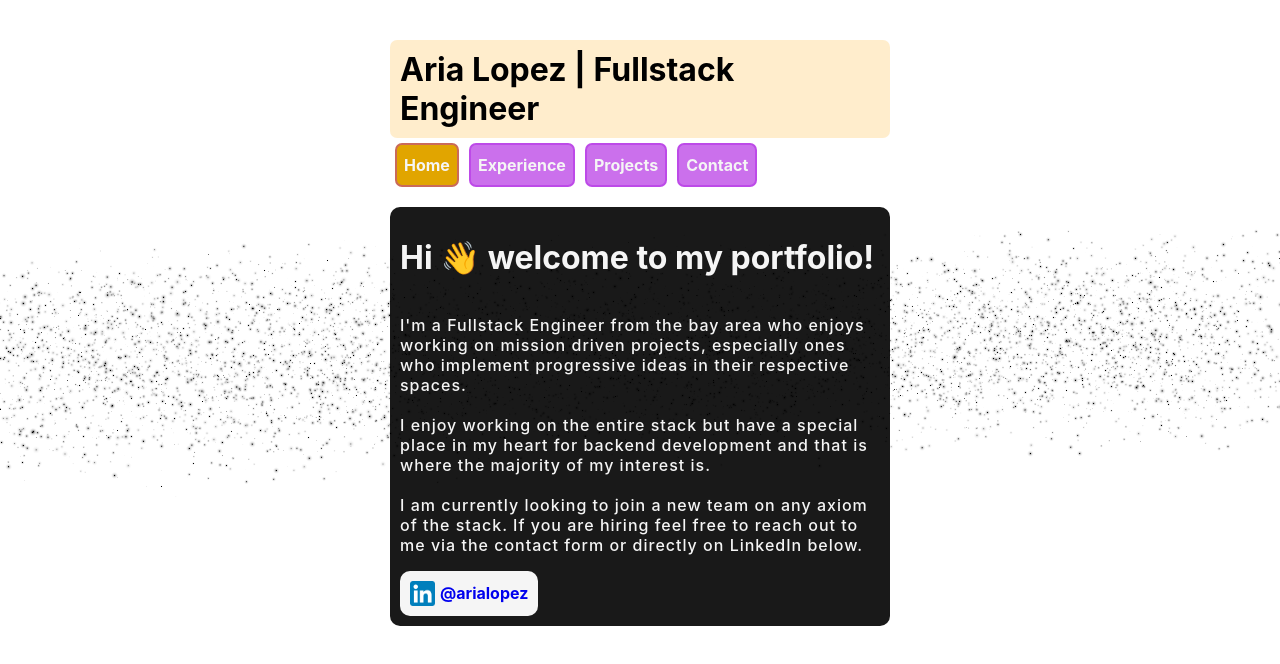
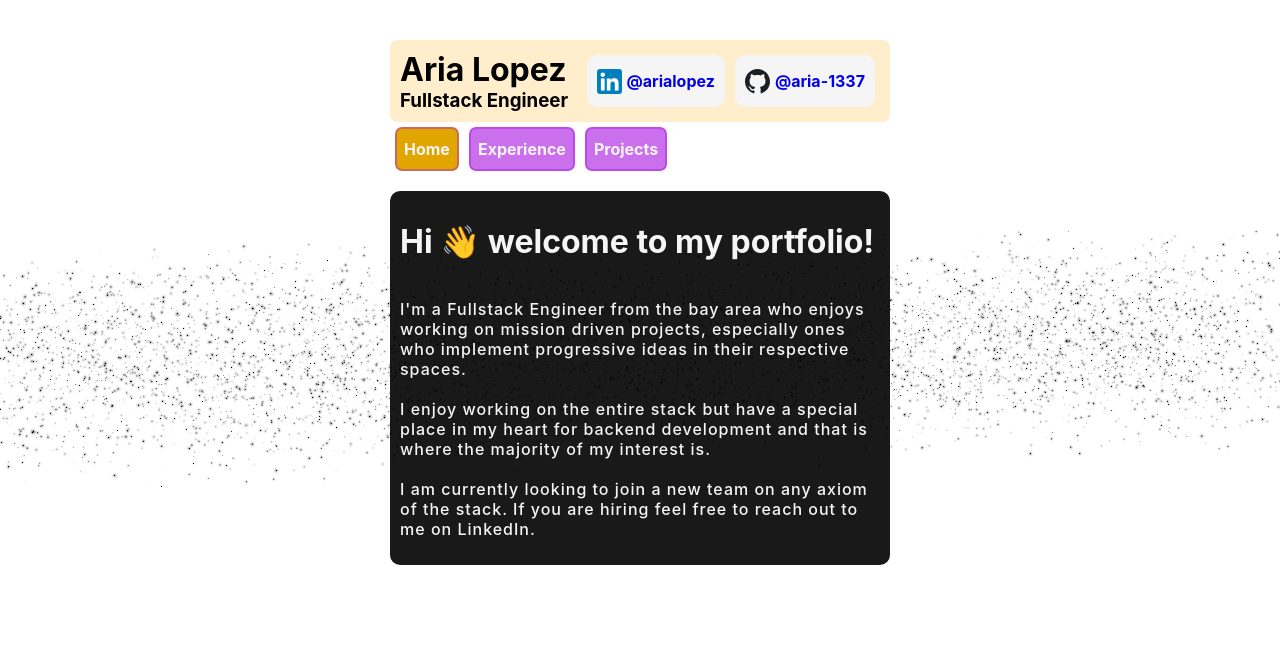
Before and after one commit to aria-1337/pretty-portfolio, a React (Create React App) app: page / in a window 1280 px wide. Shown: the top 664 px of the page. Built offline with nearby package versions, Linux system fonts and the light colour scheme; the HTML template or start-up script is replaced by a standard one.

Commit message:
Github button + downscaling properly on header

```diff
--- a/src/components/Header.tsx
+++ b/src/components/Header.tsx
@@ -9,7 +9,23 @@ interface HeaderProps {
 export default function Header({ currentContent, setContent }: HeaderProps) {
     return (<Container>
         <TitleContainer>
-            <Title>Aria Lopez | Fullstack Engineer</Title>
+            <NameContainer>
+                <Title>Aria Lopez</Title>
+                <SubTitle>Fullstack Engineer</SubTitle>
+            </NameContainer>
+
+            <SocialContainer>
+                <SocialButton target="_blank" href="https://www.linkedin.com/in/arialopez/">
+                    <SocialImg src="/linkedin.png" />
+                    <P>@arialopez</P>
+                </SocialButton>
+
+                <SocialButton target="_blank" href="https://github.com/aria-1337">
+                    <SocialImg src="/github.svg" />
+                    <P>@aria-1337</P>
+                </SocialButton>
+
+            </SocialContainer>
         </TitleContainer>
         <NavContainer>
             <NavButton
@@ -29,24 +45,33 @@ export default function Header({ currentContent, setContent }: HeaderProps) {
                 selected={currentContent === 'projects'}>
                 Projects
             </NavButton>
-
-            <NavButton
-                onClick={() => setContent('contact')}
-                selected={currentContent === 'contact'}>
-                Contact
-            </NavButton>
         </NavContainer>
     </Container>);
 }
+
+const P = styled.p`
+    margin: 0;
+`;
 
 const Container = styled.div`
     display: flex;
     flex-direction: column;
     width: 500px;
     @media(max-width: 500px) {
-        width: 300px;
+        width: 90%;
+        align-items: center;
+        justify-content: center;
     }
     margin-bottom: 3%;
+`;
+
+const SubTitle = styled.h3`
+    margin: 0;
+`;
+
+const NameContainer = styled.div`
+    display: flex;
+    flex-direction: column;
 `;
 
 const TitleContainer = styled.div`
@@ -57,9 +82,11 @@ const TitleContainer = styled.div`
     padding: 10px;
     justify-content: space-between;
     @media (max-width: 500px) {
-        margin-right: 3%;
+        flex-direction: column;
+        align-items: center;
+        width: 100%;
+        margin-left: 10%;
     }
-    width: auto;
 `;
 
 const Title = styled.h1`
@@ -88,3 +115,26 @@ const NavButton = styled.button<{ selected: boolean }>`
         background: rgba(225,165,0, 1);
     }
 `;
+
+const SocialContainer = styled.div`
+    display: flex;
+    flex-direction: row;
+`;
+
+const SocialImg = styled.img`
+    width: auto;
+    height: 25px;
+    margin-right: 5px;
+`;
+
+const SocialButton = styled.a`
+    display: flex;
+    align-items: center;
+    font-weight: bold;
+    background: whitesmoke;
+    border-radius: 10px;
+    padding: 10px;
+    cursor: pointer;
+    text-decoration: none;
+    margin: 5px;
+`;
--- a/src/components/Home.tsx
+++ b/src/components/Home.tsx
@@ -10,24 +10,14 @@ export default function Home() {
                 <br></br><br></br>
                 I enjoy working on the entire stack but have a special place in my heart for backend development and that is where the majority of my interest is.
                 <br></br><br></br>
-                I am currently looking to join a new team on any axiom of the stack. If you are hiring feel free to reach out to me via the contact form or directly on LinkedIn below.
+                I am currently looking to join a new team on any axiom of the stack. If you are hiring feel free to reach out to me on LinkedIn.
             </Content>
-            <SocialContainer>
-                <SocialButton target="_blank" href="https://www.linkedin.com/in/arialopez/">
-                    <SocialImg src="/linkedin.png" />
-                    <P>@arialopez</P>
-                </SocialButton>
-            </SocialContainer>
         </ContentContainer>
     </Container>);
 }
 
 const Title = styled.h1`
     color: whitesmoke;
-`;
-
-const P = styled.p`
-    margin: 0;
 `;
 
 const Content = styled.p`
@@ -48,25 +38,3 @@ const ContentContainer = styled.div`
     border-radius: 10px;
     background: rgba(0,0,0,0.9);
 `;
-
-const SocialContainer = styled.div`
-    display: flex;
-    flex-direction: row;
-`;
-
-const SocialImg = styled.img`
-    width: auto;
-    height: 25px;
-    margin-right: 5px;
-`;
-
-const SocialButton = styled.a`
-    display: flex;
-    align-items: center;
-    font-weight: bold;
-    background: whitesmoke;
-    border-radius: 10px;
-    padding: 10px;
-    cursor: pointer;
-    text-decoration: none;
-`;
```
Also changed, not shown: public/github.svg (added).
